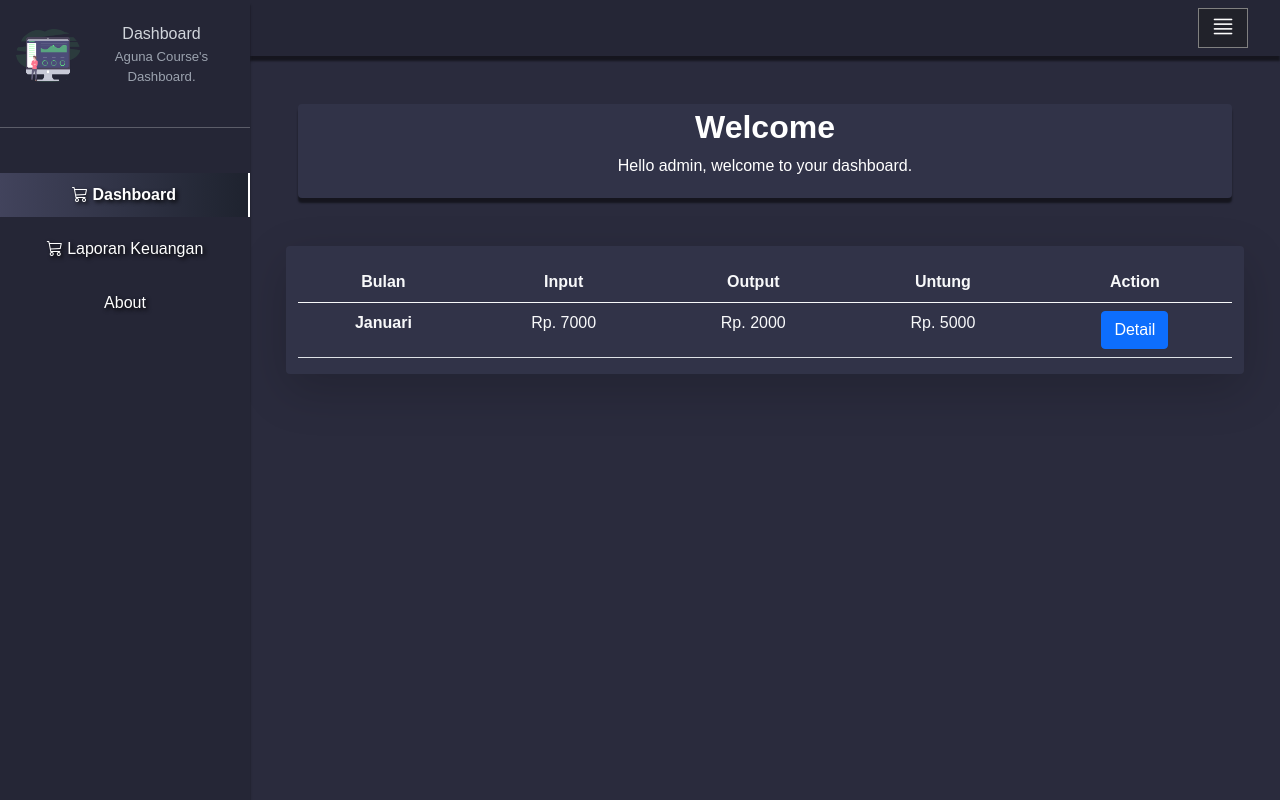
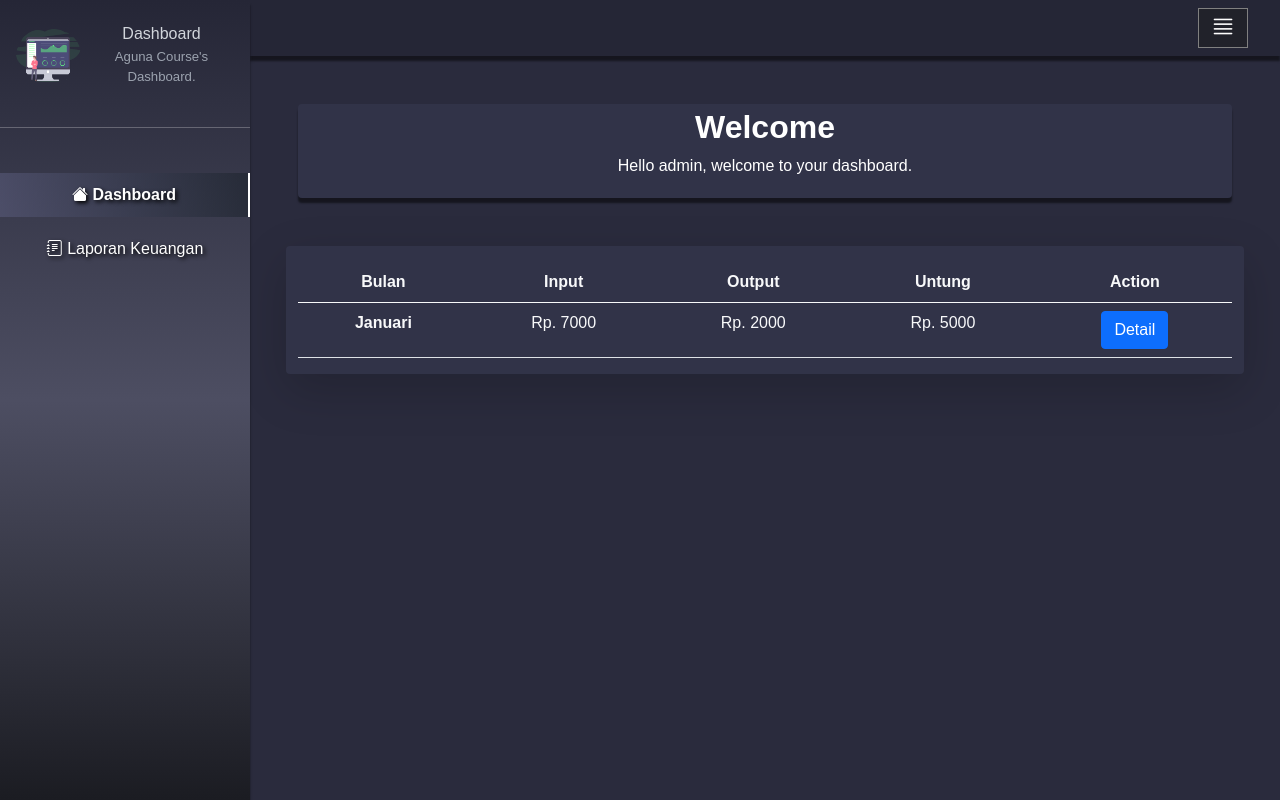
Before and after one commit to matiusfebrianchristo/financial_statement, a Vue app: page /dashboard in a window 1280 px wide. Built offline with nearby package versions, Linux system fonts and the light colour scheme; what vue-toast-notification would draw is missing.

Commit message:
Memperbaiki tampilan page Detail Bulanan

```diff
--- a/src/assets/css/main.css
+++ b/src/assets/css/main.css
@@ -63,7 +63,8 @@ body{
     transition: all .3s ease-in-out;
       transform: translateX(0);
     position: fixed;
-    background-color: var(--sidebar-bg-color);
+
+background: linear-gradient(180deg, rgba(37,38,54,1) 0%, rgba(77,78,98,1) 50%, rgba(27,28,34,0.9248074229691877) 100%);
     }
 
     .wrapper{
@@ -98,3 +99,22 @@ body{
 
   /* ======================================= */
   /* content Header */
+
+.back-arrow{
+  font-size: 20px;
+}
+/* ====================================================== */
+/* Status Detail Bulanan */
+
+.pemasukan {
+  background-color: rgba(0, 128, 0, 0.712);
+  border-radius: 20px;
+  padding: 3px 3px;
+  font-weight: bold;
+}
+.pengeluaran {
+  background-color: rgba(255, 0, 0, 0.541);
+  border-radius: 15px;
+  padding: 3px 3px;
+  font-weight: bold;
+}
--- a/src/components/Sidebar.vue
+++ b/src/components/Sidebar.vue
@@ -27,29 +27,21 @@
         class="side-btn"
       >
         <div class="link-container">
-          <i class="bi bi-cart3"></i> Dashboard
+          <i class="bi bi-house-fill"></i> Dashboard
         </div>
       </router-link>
       <router-link
         to="/laporan_keuangan"
         active-class="active"
-        exact
+
         tag="button"
         class="side-btn"
       >
         <div class="link-container">
-          <i class="bi bi-cart3"></i> Laporan Keuangan
+          <i class="bi bi-journal-text"></i> Laporan Keuangan
         </div>
       </router-link>
-      <router-link
-        to="/detail_bulanan"
-        active-class="active"
-        exact
-        tag="button"
-        class="side-btn"
-      >
-        <div class="link-container">About</div>
-      </router-link>
+
     </div>
   </div>
 </template>
--- a/src/main.js
+++ b/src/main.js
@@ -7,6 +7,8 @@ import 'bootstrap/dist/css/bootstrap.css'
 import 'bootstrap-icons/font/bootstrap-icons.css'
 import '@/assets/css/main.css'
 import 'vue2-datepicker/index.css'
+
+import 'moment/locale/id.js'
 
 import VueToast from 'vue-toast-notification';
 import 'vue-toast-notification/dist/theme-sugar.css';
--- a/src/router/index.js
+++ b/src/router/index.js
@@ -25,7 +25,7 @@ const routes = [{
         component: LaporanHome,
       },
       {
-        path: '/laporan_keuangan/:bulan',
+        path: '/laporan_keuangan/:tahun-:bulan',
         name: 'DetailBulanan',
         component: DetailBulanan
       },
--- a/src/views/DetailBulanan.vue
+++ b/src/views/DetailBulanan.vue
@@ -6,17 +6,18 @@
       <div class="title-page text-center mt-4">
         <div class="bg-custom content-header rounded m-5 p-1">
           <div class="row row-cols-5">
-            <div class="col"></div>
+            <div class="col"><i @click="$router.go(-1)" class="bi bi-arrow-left back-arrow"></i></div>
             <div class="col"></div>
             <div class="col">
               <h2>
-                <strong>{{ this.$route.params.bulan }}</strong>
+                <strong>{{ this.$route.params.bulan }} {{ this.$route.params.tahun }} </strong>
               </h2>
             </div>
             <div class="col"></div>
             <div class="col"></div>
           </div>
-          <p>Hello admin, welcome to your dashboard.</p>
+          <hr>
+          <p>Data laporan keuangan pada bulan {{ this.$route.params.bulan}} tahun {{ this.$route.params.tahun }}.</p>
         </div>
       </div>
 
@@ -63,16 +64,16 @@
                 <tr v-for="(d, index) in fullDataBulanan" :key="d.id">
                   <th scope="row">{{ index + 1 }}</th>
                   <td>Rp. {{ d[1].nominal }}</td>
-                  <td>{{ d[1].tipe }}</td>
-                  <td>{{ d[1].created_at }}</td>
+                  <td> <p :class="CekStatus(d[1].tipe)">{{ d[1].tipe }} </p></td>
+                  <td>{{ GantiTgl(d[1].created_at) }}</td>
                   <td>{{ d[1].deskripsi }}</td>
                   <td>
                     <a
                       v-if="d[1].bukti !== 'None'"
                       :href="`https://glacial-coast-08306.herokuapp.com${d[1].bukti}`"
-                      @click.prevent
+
                       target="_blank"
-                      >IMG</a
+                      >Bukti</a
                     >
                     <p v-else>{{ d[1].bukti }}</p>
                   </td>
@@ -138,7 +139,6 @@ export default {
       outcome: [],
       profit: [],
       fullDataBulanan: [],
-
     };
   },
   mounted() {
@@ -148,6 +148,20 @@ export default {
     getTgl() {
       console.log(this.tanggal);
     },
+
+    // Status Method
+      CekStatus(value){
+        if(value === 'pemasukan'){
+          return value
+        } else {
+          return value
+        }
+      },
+
+      // Change Tanggal
+      GantiTgl(value){
+return moment(value, 'YYYY-MM-DD').format('Do MMMM YYYY')
+      },
     // Hide Sidebar opsi
     clickedToggle() {
       if (this.isActiveNav === true) {
--- a/src/views/LaporanHome.vue
+++ b/src/views/LaporanHome.vue
@@ -18,8 +18,8 @@
               </li>
             </ol>
           </nav> -->
-          <h2><strong>Welcome</strong></h2>
-          <p>Hello admin, welcome to your dashboard.</p>
+          <h2><strong>Tahun {{ new Date().getFullYear()}}</strong></h2>
+          <p>Data laporan keuangan tahun {{ new Date().getFullYear()}}.</p>
         </div>
       </div>
 
@@ -77,7 +77,7 @@
                       class="btn btn-primary"
                       :to="{
                         name: 'DetailBulanan',
-                        params: { bulan: data.month },
+                        params: { bulan: data.month, tahun : 2021},
                       }"
                       >Detail</router-link
                     >
@@ -256,7 +256,7 @@ export default {
               income: this.income[i],
               outcome: this.outcome[i],
               profit: this.profit[i],
-              month: (hasil[i][1].month = moment()
+              month: (hasil[i][1].month = moment().locale('id')
                 .month(bulan - 1)
                 .format("MMMM")),
             });
```
